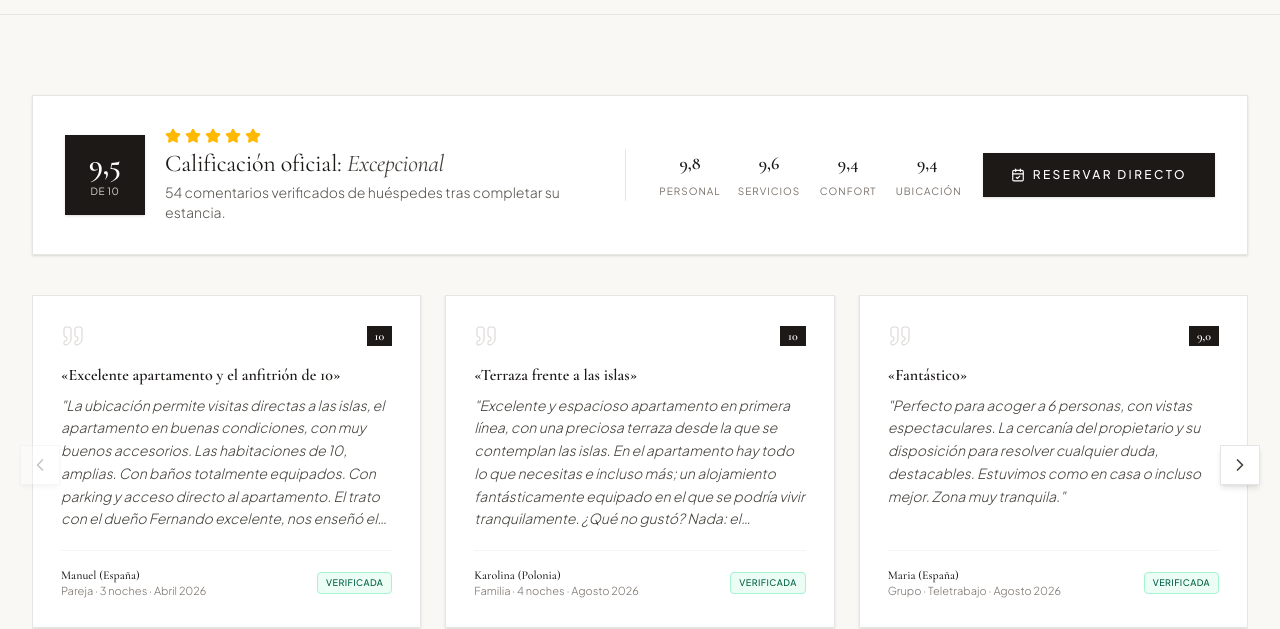
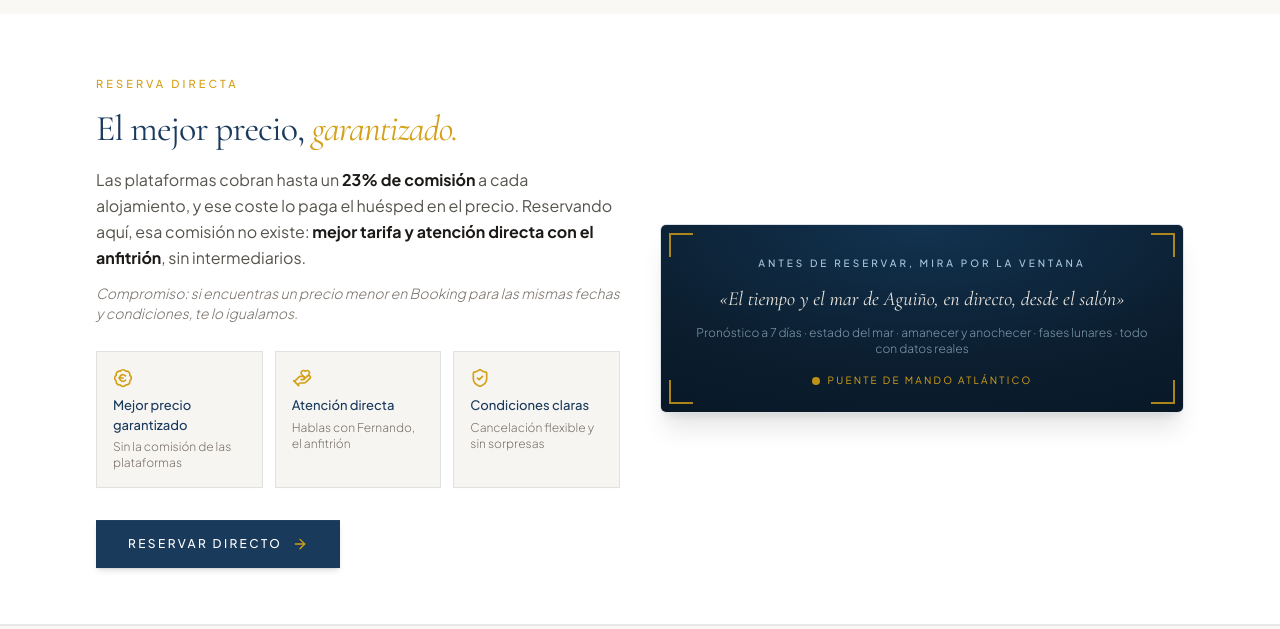
Before and after one commit to fmartinez31416/illas-atlanticas-web, a React (Vite) app: page / in a window 1280 px wide. Shown: the part 1005-1634 px from the top of the page. Built offline with nearby package versions, Linux system fonts and the light colour scheme; no server answers.

Commit message:
feat: chip de tiempo real en el hero (Open-Meteo), ken-burns en portada y sección de Reserva Directa con mejor precio garantizado (matemática honesta de comisiones)

```diff
--- a/src/App.tsx
+++ b/src/App.tsx
@@ -5,6 +5,7 @@ import { BookingWidget } from './components/BookingWidget';
 import { SpacesGrid } from './components/SpacesGrid';
 import { AmenitiesSection } from './components/AmenitiesSection';
 import { ReviewsAndPress } from './components/ReviewsAndPress';
+import { DirectBookingSection } from './components/DirectBookingSection';
 import { BlogSection } from './components/BlogSection';
 import { Footer } from './components/Footer';
 import { BitacoraPage } from './components/BitacoraPage';
@@ -43,6 +44,9 @@ export function App() {
         <div id="reservas">
           <BookingWidget />
         </div>
+
+        {/* Reserva directa: el argumento que sostiene todo el negocio */}
+        <DirectBookingSection onOpenBooking={scrollToBooking} />
 
         {/* Prueba social pronto: opiniones reales de Booking.com */}
         <ReviewsAndPress />
--- /dev/null
+++ b/src/components/DirectBookingSection.tsx
@@ -0,0 +1,94 @@
+import { BadgeEuro, ShieldCheck, HandHeart, ArrowRight } from 'lucide-react';
+import { Reveal } from './Reveal';
+
+interface DirectBookingSectionProps {
+  onOpenBooking: () => void;
+}
+
+export function DirectBookingSection({ onOpenBooking }: DirectBookingSectionProps) {
+  return (
+    <section id="reserva-directa" className="py-14 bg-white border-b border-[#1A3A5C]/10">
+      <div className="max-w-6xl mx-auto px-4 sm:px-6 lg:px-8">
+        <div className="grid grid-cols-1 lg:grid-cols-2 gap-10 items-center">
+          {/* Texto */}
+          <Reveal>
+            <div>
+              <span className="text-[11px] uppercase tracking-[0.28em] text-[#D4A017] font-medium">
+                Reserva directa
+              </span>
+              <h2 className="font-serif text-3xl sm:text-4xl text-[#1A3A5C] tracking-tight mt-3 leading-tight">
+                El mejor precio, <span className="italic text-[#D4A017]">garantizado.</span>
+              </h2>
+              <p className="text-stone-600 mt-4 leading-relaxed max-w-xl">
+                Las plataformas cobran hasta un <strong className="text-stone-900">23% de comisión</strong> a cada
+                alojamiento, y ese coste lo paga el huésped en el precio. Reservando aquí, esa comisión
+                no existe: <strong className="text-stone-900">mejor tarifa y atención directa con el anfitrión</strong>,
+                sin intermediarios.
+              </p>
+              <p className="text-sm text-stone-500 mt-3 font-light italic">
+                Compromiso: si encuentras un precio menor en Booking para las mismas fechas y condiciones,
+                te lo igualamos.
+              </p>
+
+              <div className="grid grid-cols-1 sm:grid-cols-3 gap-3 mt-7">
+                <div className="border border-[#1A3A5C]/10 bg-[#EBE6DD]/40 p-4">
+                  <BadgeEuro className="w-5 h-5 text-[#D4A017] mb-2" />
+                  <p className="text-[13px] font-medium text-[#1A3A5C]">Mejor precio garantizado</p>
+                  <p className="text-xs text-stone-500 mt-1 font-light">Sin la comisión de las plataformas</p>
+                </div>
+                <div className="border border-[#1A3A5C]/10 bg-[#EBE6DD]/40 p-4">
+                  <HandHeart className="w-5 h-5 text-[#D4A017] mb-2" />
+                  <p className="text-[13px] font-medium text-[#1A3A5C]">Atención directa</p>
+                  <p className="text-xs text-stone-500 mt-1 font-light">Hablas con Fernando, el anfitrión</p>
+                </div>
+                <div className="border border-[#1A3A5C]/10 bg-[#EBE6DD]/40 p-4">
+                  <ShieldCheck className="w-5 h-5 text-[#D4A017] mb-2" />
+                  <p className="text-[13px] font-medium text-[#1A3A5C]">Condiciones claras</p>
+                  <p className="text-xs text-stone-500 mt-1 font-light">Cancelación flexible y sin sorpresas</p>
+                </div>
+              </div>
+
+              <button
+                onClick={onOpenBooking}
+                className="mt-8 px-8 py-4 bg-[#1A3A5C] hover:bg-[#132B44] text-white text-xs uppercase tracking-[0.2em] font-medium shadow-md transition-all duration-300 hover:-translate-y-0.5 inline-flex items-center gap-2.5"
+              >
+                Reservar Directo
+                <ArrowRight className="w-4 h-4 text-[#D4A017]" />
+              </button>
+            </div>
+          </Reveal>
+
+          {/* Dato vivo: el Puente de Mando como gancho */}
+          <Reveal delay={120}>
+            <div className="relative rounded-md overflow-hidden shadow-xl" style={{ border: '1px solid rgba(26,58,92,0.15)' }}>
+              <div className="relative" style={{ background: 'radial-gradient(120% 140% at 50% 0%, #123350 0%, #0B1D2E 55%, #071522 100%)' }}>
+                <span className="absolute top-2 left-2 w-6 h-6 border-t-2 border-l-2 border-[#D4A017]/80 pointer-events-none" />
+                <span className="absolute top-2 right-2 w-6 h-6 border-t-2 border-r-2 border-[#D4A017]/80 pointer-events-none" />
+                <span className="absolute bottom-2 left-2 w-6 h-6 border-b-2 border-l-2 border-[#D4A017]/80 pointer-events-none" />
+                <span className="absolute bottom-2 right-2 w-6 h-6 border-b-2 border-r-2 border-[#D4A017]/80 pointer-events-none" />
+                <div className="p-6 text-center">
+                  <span className="text-[10px] tracking-[0.3em] text-[#A9C9DD] font-medium uppercase">
+                    Antes de reservar, mira por la ventana
+                  </span>
+                  <p className="font-serif text-xl text-[#EBE6DD] mt-3 italic">
+                    «El tiempo y el mar de Aguiño, en directo, desde el salón»
+                  </p>
+                  <p className="text-xs text-[#A9C9DD]/70 mt-3 font-light">
+                    Pronóstico a 7 días · estado del mar · amanecer y anochecer ·
+                    fases lunares · todo con datos reales
+                  </p>
+                  <div className="flex items-center justify-center gap-2 mt-4">
+                    <span className="w-2 h-2 rounded-full bg-[#D4A017]" style={{ animation: 'hudPulse 2.2s ease-in-out infinite' }} />
+                    <span className="text-[10px] tracking-[0.22em] text-[#D4A017] uppercase">Puente de Mando Atlántico</span>
+                  </div>
+                </div>
+              </div>
+            </div>
+          </Reveal>
+        </div>
+      </div>
+    </section>
+  );
+}
+
+export default DirectBookingSection;
--- a/src/components/Hero.tsx
+++ b/src/components/Hero.tsx
@@ -1,3 +1,4 @@
+import { useEffect, useState } from 'react';
 import { ShieldCheck, ChevronDown, ArrowRight, MessageCircle, Star } from 'lucide-react';
 
 interface HeroProps {
@@ -6,6 +7,33 @@ interface HeroProps {
 }
 
 export function Hero({ onOpenBooking }: HeroProps) {
+  const [liveWeather, setLiveWeather] = useState<{ temp: number; waves: number | null } | null>(null);
+
+  // Chip de "Aguiño ahora" con datos reales (Open-Meteo)
+  useEffect(() => {
+    let alive = true;
+    const load = async () => {
+      try {
+        const [w, m] = await Promise.all([
+          fetch('https://api.open-meteo.com/v1/forecast?latitude=42.5233&longitude=-9.0294&current=temperature_2m&timezone=Europe%2FMadrid'),
+          fetch('https://marine-api.open-meteo.com/v1/marine?latitude=42.5233&longitude=-9.0294&hourly=wave_height&forecast_days=1&timezone=Europe%2FMadrid'),
+        ]);
+        const wj = await w.json();
+        let waves: number | null = null;
+        if (m.ok) {
+          const mj = await m.json();
+          const h = mj.hourly?.wave_height;
+          if (Array.isArray(h) && h.length) waves = h[h.length - 1];
+        }
+        if (alive && wj.current?.temperature_2m != null) {
+          setLiveWeather({ temp: wj.current.temperature_2m, waves });
+        }
+      } catch { /* sin datos: el chip no se muestra */ }
+    };
+    load();
+    return () => { alive = false; };
+  }, []);
+
   return (
     <section id="hero" className="relative min-h-[100svh] w-full flex items-center justify-center overflow-hidden pt-28 pb-16 bg-stone-900">
       {/* Imagen de Portada Real */}
@@ -13,7 +41,7 @@ export function Hero({ onOpenBooking }: HeroProps) {
         <img
           src="/01_hero_portada.webp"
           alt="Vistas a la ría y a las islas de Sálvora y Ons desde Ático Illas Atlánticas en Aguiño"
-          className="absolute inset-0 w-full h-full object-cover object-center scale-[1.02] transform transition-transform duration-1000"
+          className="absolute inset-0 w-full h-full object-cover object-center anim-kenburns"
           loading="eager"
         />
         <div className="absolute inset-0 bg-gradient-to-t from-stone-950/85 via-stone-900/30 to-stone-950/40"></div>
@@ -23,7 +51,8 @@ export function Hero({ onOpenBooking }: HeroProps) {
       <div className="relative z-10 max-w-5xl mx-auto px-4 sm:px-6 lg:px-8 text-center flex flex-col items-center">
 
         {/* Sello de Reputación Oficial Directo Arriba */}
-        <div className="inline-flex items-center gap-2.5 px-4 py-1.5 rounded-full bg-white/15 backdrop-blur-md border border-white/25 mb-6 shadow-sm">
+        <div className="flex flex-wrap justify-center items-center gap-2.5 mb-6">
+          <div className="inline-flex items-center gap-2.5 px-4 py-1.5 rounded-full bg-white/15 backdrop-blur-md border border-white/25 shadow-sm">
             <div className="flex items-center gap-1 text-white font-medium text-xs">
               <Star className="w-3.5 h-3.5 fill-white text-white" />
               <span className="font-semibold">9,5 / 10</span>
@@ -31,6 +60,16 @@ export function Hero({ onOpenBooking }: HeroProps) {
             </div>
             <span className="text-white/40">·</span>
             <span className="text-stone-200 text-xs font-light">54 opiniones en Booking.com</span>
+          </div>
+          {liveWeather && (
+            <div className="inline-flex items-center gap-2 px-4 py-1.5 rounded-full bg-white/15 backdrop-blur-md border border-white/25 shadow-sm">
+              <span className="w-1.5 h-1.5 rounded-full bg-emerald-400" style={{ animation: 'hudPulse 2.4s ease-in-out infinite' }} />
+              <span className="text-stone-100 text-xs font-light">
+                Aguiño ahora · <span className="font-medium text-white">{liveWeather.temp.toFixed(0)}°</span>
+                {liveWeather.waves != null && <> · mar {liveWeather.waves.toFixed(1)} m</>}
+              </span>
+            </div>
+          )}
         </div>
 
         {/* Título Principal */}
```
Lines whose indentation alone changed are shown as unchanged.
